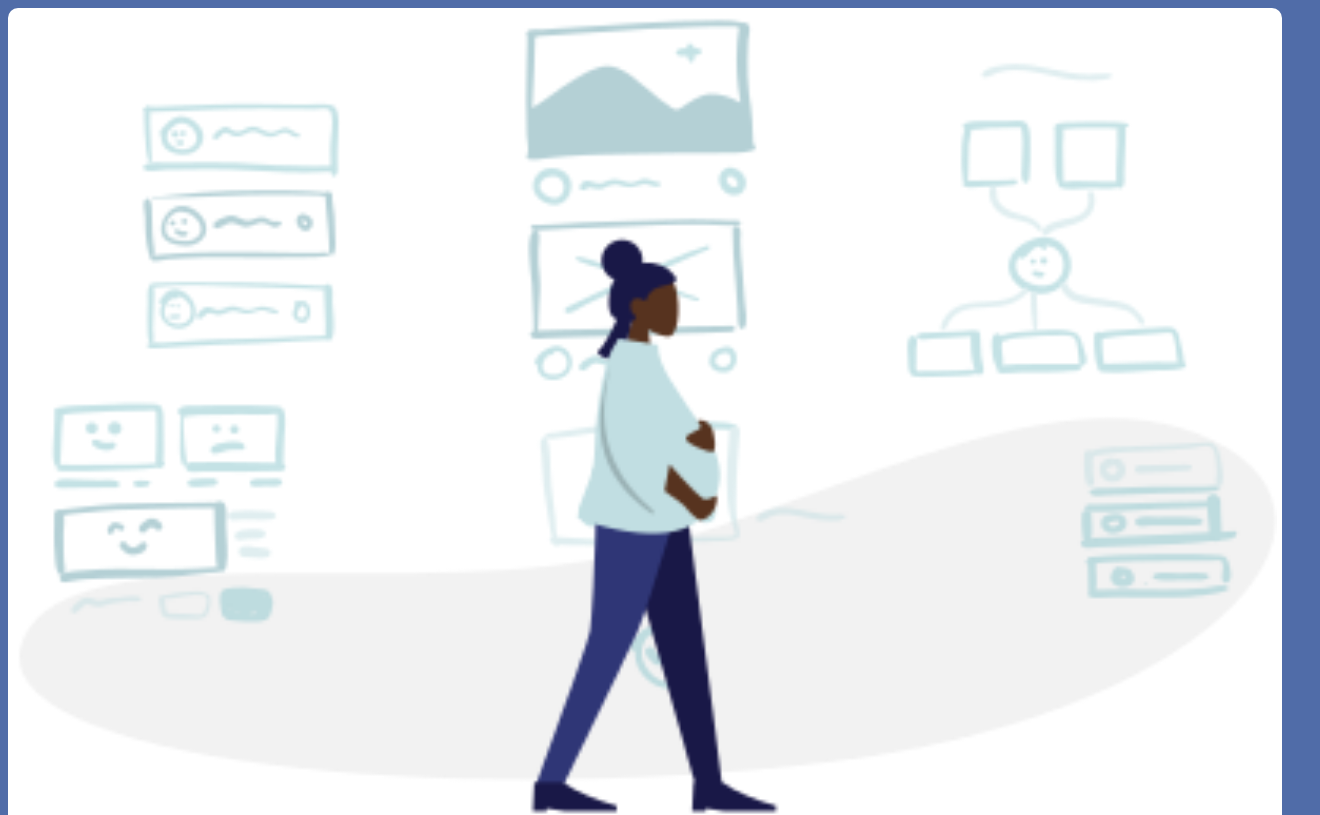
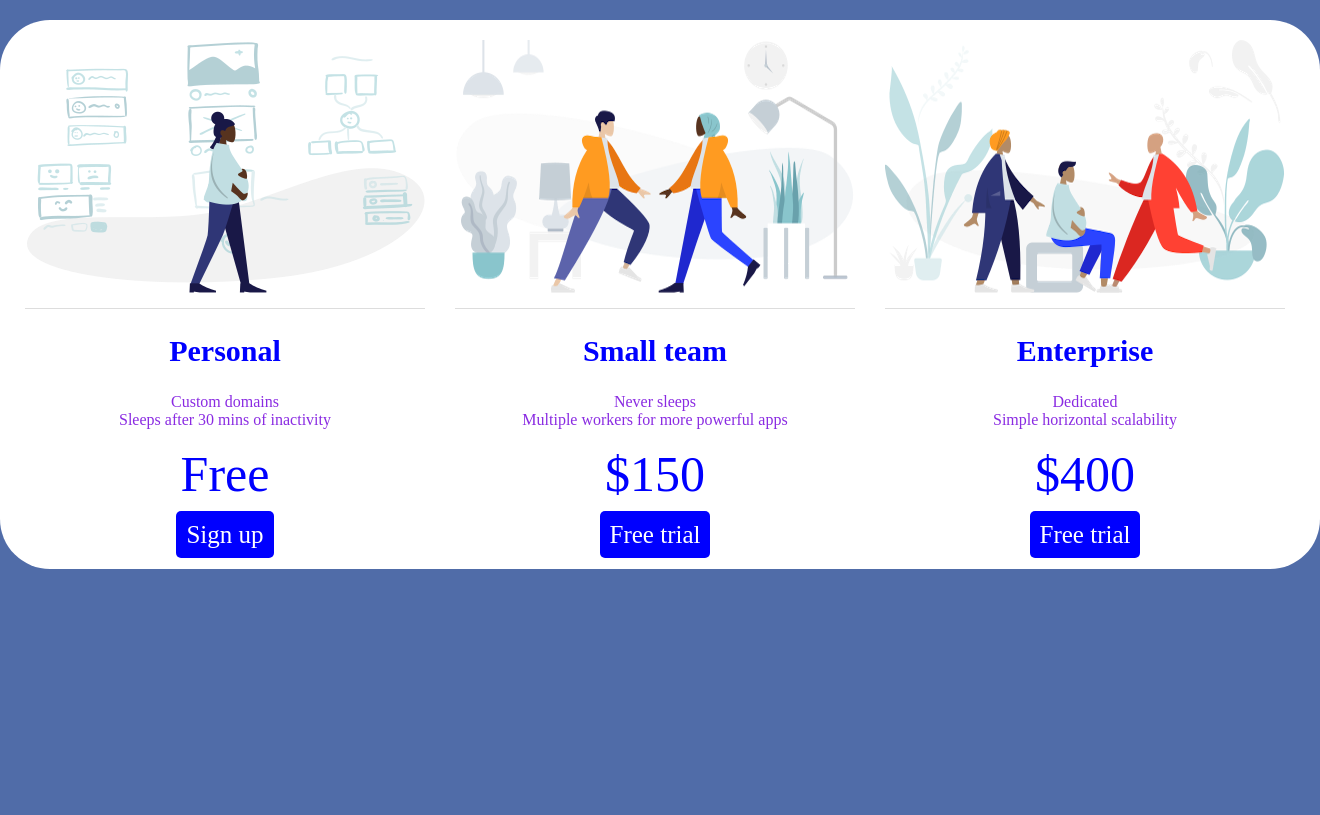
Before and after one commit to blackphoenix2972/Responsive-Website-Flexbox, a plain HTML site: page index.html in a window 1280 px wide. Shown: the top 815 px of the page, 1320 px wide, since content can reach past the window. Drawn offline with Linux system fonts and the light colour scheme.

Commit message:
Improved design (mobile) V2.0

```diff
--- a/app.css
+++ b/app.css
@@ -75,7 +75,12 @@
 
 body {
     background: #506ca8;
+    margin: 0px;
 
+}
+
+.pricing-features {
+    padding: 0px;
 }
 
 .panel {
@@ -85,7 +90,7 @@ body {
     justify-content: center;
     display: flex;
     flex-direction: column;
-    border-radius: 10px;
+    border-radius: 50px;
     padding: 5px;
 
 }
@@ -115,10 +120,30 @@ body {
 }
 
 .pricing-button {
-    background: #506ca8;
+    background: blue;
     color: #fff;
+    text-decoration: none;
+    font-size: 25px;;
     border: none;
     padding: 10px;
     border-radius: 5px;
     margin-top: 10px;
 }
+
+.horizontal-line {
+    border-bottom: 1px solid #ddd;
+    margin-bottom: 20px;
+    padding-top: 10px;
+}
+
+@media (min-width: 900px) {
+    .panel {
+        flex-direction: row;
+        justify-content: space-around;
+        background-color: white;
+        padding: 20px;
+        width: 100%;
+        height: 100%;
+        margin-top: 20px;
+    }
+}
--- a/index.html
+++ b/index.html
@@ -18,7 +18,6 @@
             <div class="horizontal-line"></div>
             <h2 class="pricing-header">Personal</h2>
             <ul class="pricing-features">
-
                 <li class="pricing-features-item">Custom domains</li>
                 <li class="pricing-features-item">Sleeps after 30 mins of inactivity</li>
             </ul>
@@ -26,6 +25,8 @@
             <br/><br/>
             <a href="#/" class="pricing-button">Sign up</a>
         </div>
+        <br/>
+        <div class="horizontal-line"></div>
 
         <div class="pricing-plan">
             <img src="icons/icon2.png" alt="" class="pricing-img">
@@ -36,8 +37,11 @@
                 <li class="pricing-features-item">Multiple workers for more powerful apps</li>
             </ul>
             <span class="pricing-price">$150</span>
+            <br/><br/>
             <a href="#/" class="pricing-button is-featured">Free trial</a>
         </div>
+<br/>
+        <div class="horizontal-line"></div>
 
         <div class="pricing-plan">
             <img src="icons/icon3.png" alt="" class="pricing-img">
@@ -49,9 +53,11 @@
                 <li class="pricing-features-item">Simple horizontal scalability</li>
             </ul>
             <span class="pricing-price">$400</span>
+            <br/><br/>
             <a href="#/" class="pricing-button">Free trial</a>
+
         </div>
-
+        <br/>
     </div>
 </div>
 </body>
```
